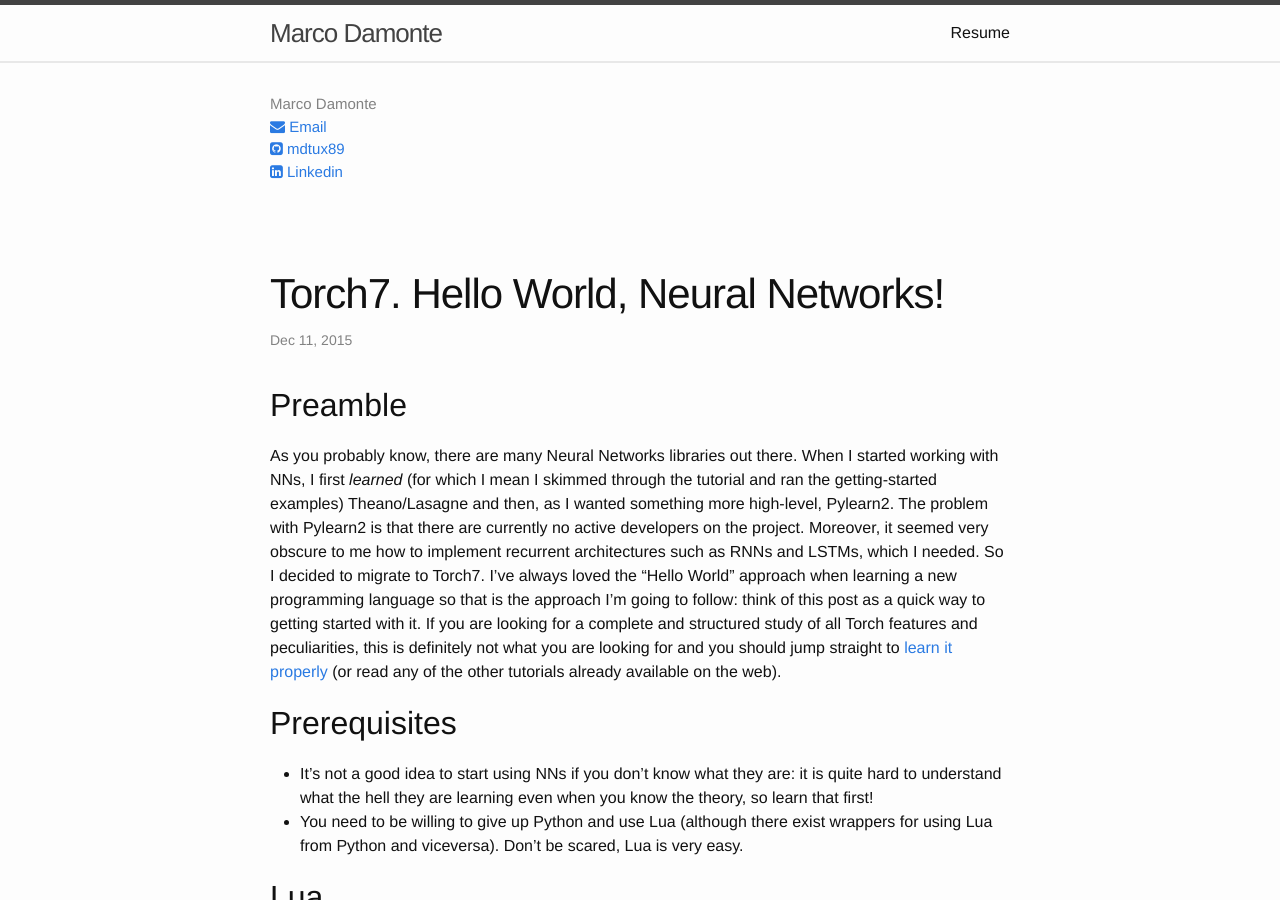
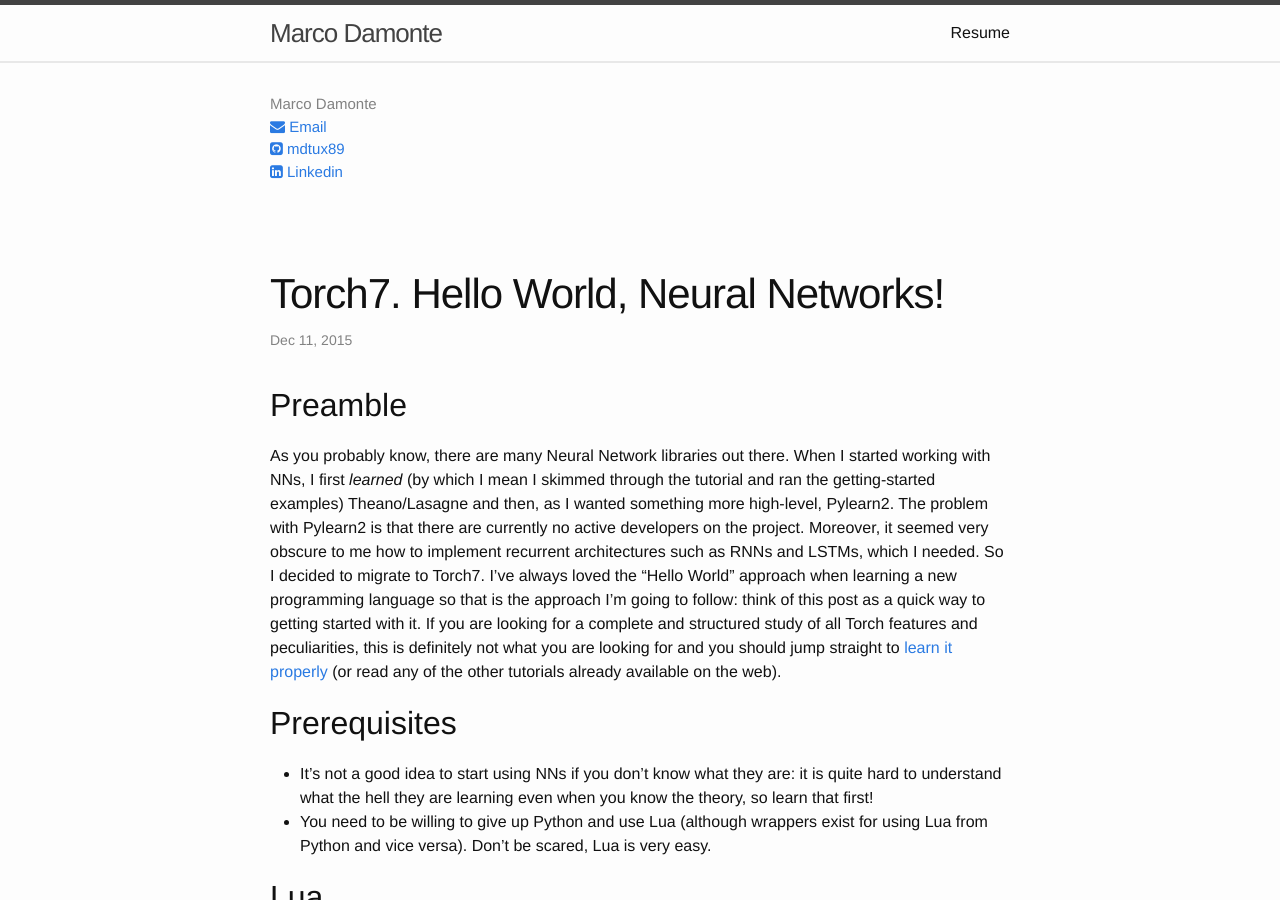
Before and after one commit to mdtux89/mdtux89.github.io, a Jekyll site: the page built from _posts/2015-12-11-torch-tutorial.md, in a window 1280 px wide and 900 px high. Built offline with Jekyll 4.4.1, drawn with Linux system fonts in a browser that asks for light colours; nearby versions of some CDN libraries; some of the changed text lies outside the part shown.

Commit message:
minor fix

```diff
--- a/_posts/2015-12-11-torch-tutorial.md
+++ b/_posts/2015-12-11-torch-tutorial.md
@@ -6,12 +6,12 @@
 Preamble
 ------------
 
-As you probably know, there are many Neural Networks libraries out there. When I started working with NNs, I first *learned* (for which I mean I skimmed through the tutorial and ran the getting-started examples) Theano/Lasagne and then, as I wanted something more high-level, Pylearn2. The problem with Pylearn2 is that there are currently no active developers on the project. Moreover, it seemed very obscure to me how to implement recurrent architectures such as RNNs and LSTMs, which I needed. So I decided to migrate to Torch7. I've always loved the "Hello World" approach when learning a new programming language so that is the approach I'm going to follow: think of this post as a quick way to getting started with it. If you are looking for a complete and structured study of all Torch features and peculiarities, this is definitely not what you are looking for and you should jump straight to [learn it properly](#learn-torch-properly) (or read any of the other tutorials already available on the web).
+As you probably know, there are many Neural Network libraries out there. When I started working with NNs, I first *learned* (by which I mean I skimmed through the tutorial and ran the getting-started examples) Theano/Lasagne and then, as I wanted something more high-level, Pylearn2. The problem with Pylearn2 is that there are currently no active developers on the project. Moreover, it seemed very obscure to me how to implement recurrent architectures such as RNNs and LSTMs, which I needed. So I decided to migrate to Torch7. I've always loved the "Hello World" approach when learning a new programming language so that is the approach I'm going to follow: think of this post as a quick way to getting started with it. If you are looking for a complete and structured study of all Torch features and peculiarities, this is definitely not what you are looking for and you should jump straight to [learn it properly](#learn-torch-properly) (or read any of the other tutorials already available on the web).
 
 Prerequisites
 ------------
 * It's not a good idea to start using NNs if you don't know what they are: it is quite hard to understand what the hell they are learning even when you know the theory, so learn that first!
-* You need to be willing to give up Python and use Lua (although there exist wrappers for using Lua from Python and viceversa). Don't be scared, Lua is very easy.
+* You need to be willing to give up Python and use Lua (although wrappers exist for using Lua from Python and vice versa). Don't be scared, Lua is very easy.
 
 Lua
 ------------
```
Also changed, not shown: other parts of _posts/2015-12-11-torch-tutorial.md (+13 -13 lines).
